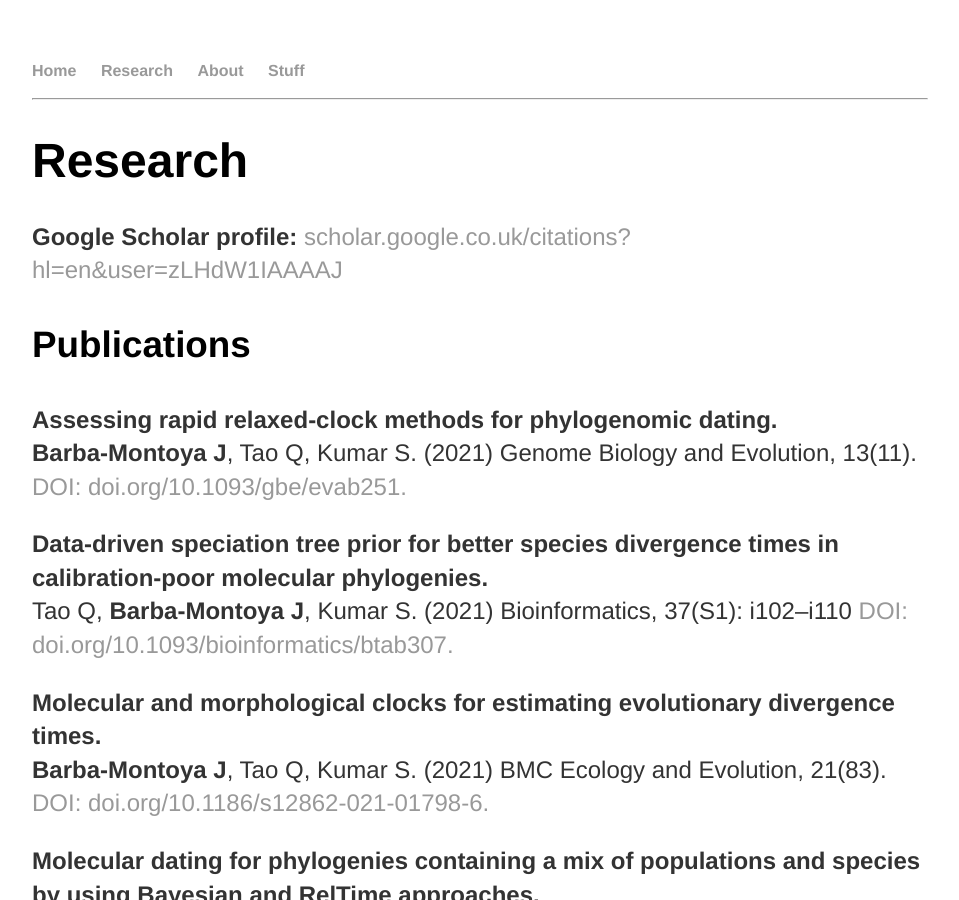
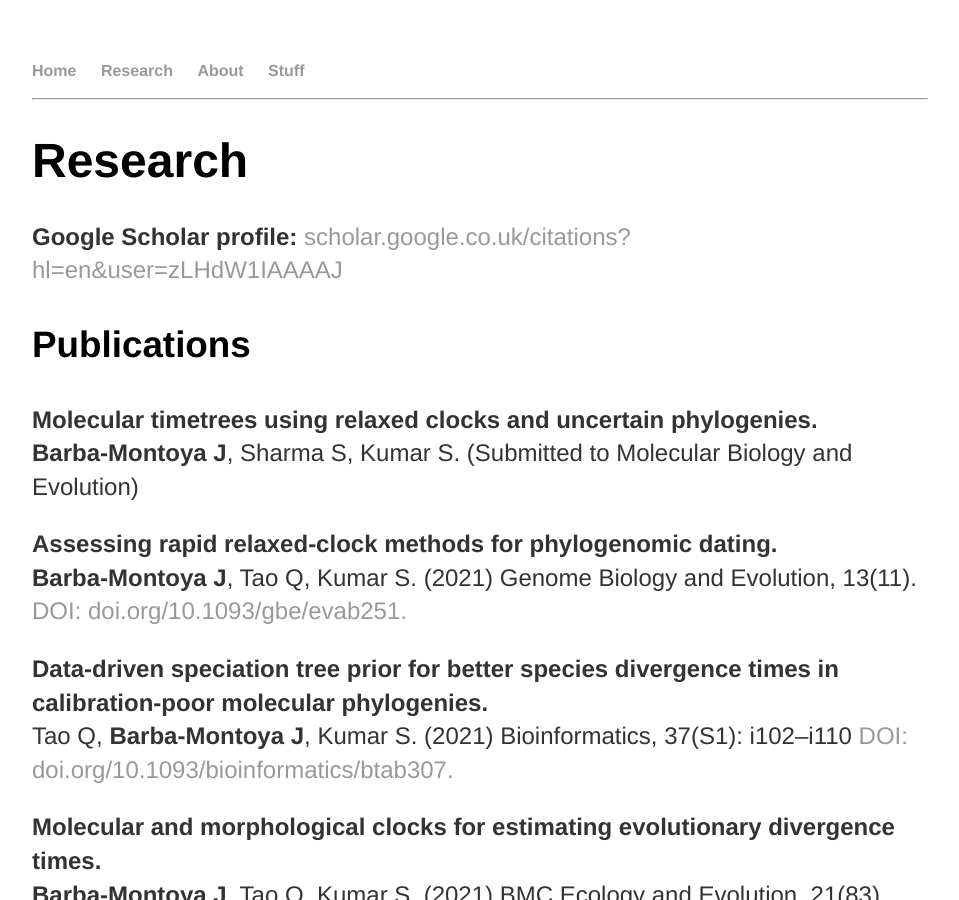
Before and after one commit to josebarbamontoya/josebarbamontoya.github.io, a Jekyll site: the page built from research/index.html, in a window 1280 px wide and 900 px high. Shown: the whole window, without its empty margins (160-1119 px from the left). Built offline with Jekyll 4.4.1, drawn with Linux system fonts in a browser that asks for light colours.

Commit message:
Update index.html

```diff
--- a/research/index.html
+++ b/research/index.html
@@ -7,6 +7,9 @@ title: Jose Barba-Montoya
 					<h1>Research</h1>
 					<p><b>Google Scholar profile:</b><a href="https://scholar.google.co.uk/citations?hl=en&user=zLHdW1IAAAAJ"> scholar.google.co.uk/citations?hl=en&user=zLHdW1IAAAAJ</a></p>
 					<h3>Publications</h3>
+
+<p><b>Molecular timetrees using relaxed clocks and uncertain phylogenies.</b><br>
+<b>Barba-Montoya J</b>, Sharma S, Kumar S. (Submitted to Molecular Biology and Evolution)
 
 <p><b>Assessing rapid relaxed-clock methods for phylogenomic dating.</b><br>
 <b>Barba-Montoya J</b>, Tao Q, Kumar S. (2021) Genome Biology and Evolution, 13(11). <a href=" https://doi.org/10.1093/gbe/evab251">DOI: doi.org/10.1093/gbe/evab251.</a>
```
